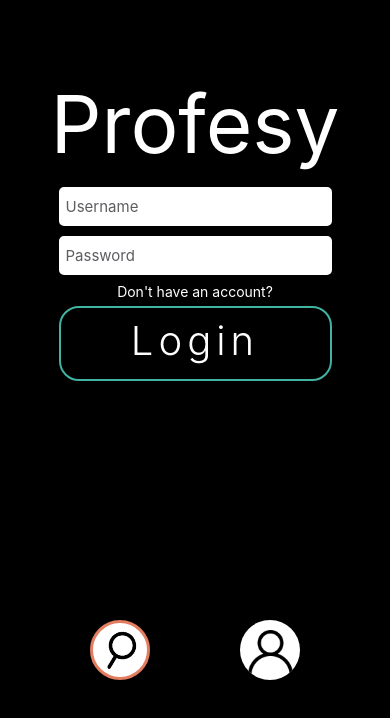
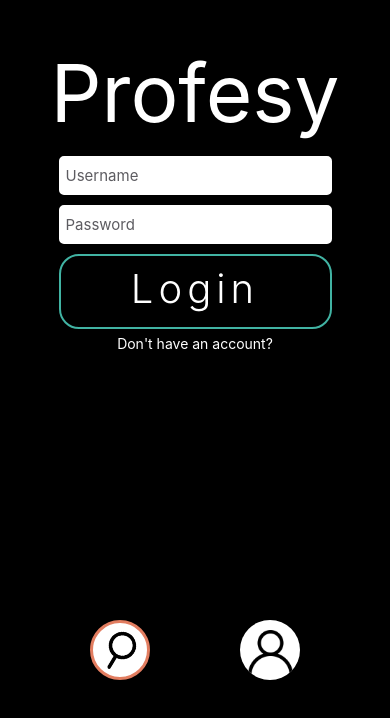
Before and after one commit to elitracy/profesy-public, a React Native app: screen /Login in a window 390 px wide. Shown: the part 126-844 px from the top of the page. Built offline with nearby package versions, Linux system fonts and the light colour scheme.

Commit message:
fix(navigation.tsx home.tsx): nav buttons update properly, home search has cancel button
A global navigation context was added to allow child components to update the navigation ui. Added a
'cancel' button to the home search to allow users to click out of their text input

fix #11

```diff
--- a/App.tsx
+++ b/App.tsx
@@ -11,12 +11,20 @@ import { RootStackParamList } from './RootStackParams'
 import { Account } from './components/screens/Account'
 import { Courses } from './components/screens/Courses'
 import React from 'react'
+import NavContext from './utils/NavContext'
 
 const Stack = createNativeStackNavigator<RootStackParamList>()
 LogBox.ignoreAllLogs()
 
 export default function App() {
+  const [currentNav, setCurrentNav] = React.useState('home')
+  const navSettings = {
+    currentNav: currentNav,
+    setCurrentNav: setCurrentNav,
+  }
+
   return (
+    <NavContext.Provider value={navSettings}>
       <NavigationContainer>
         <StatusBar
           animated={true}
@@ -39,5 +47,6 @@ export default function App() {
           <Stack.Screen name="Courses" component={Courses} />
         </Stack.Navigator>
       </NavigationContainer>
+    </NavContext.Provider>
   )
 }
--- a/components/HistoryResult.tsx
+++ b/components/HistoryResult.tsx
@@ -19,7 +19,6 @@ interface Props {
 export const HistoryResult = (Props: Props['route']['params']) => {
   return (
     <View
-      key={undefined}
       style={{
         width: '95%',
         display: 'flex',
@@ -36,7 +35,6 @@ export const HistoryResult = (Props: Props['route']['params']) => {
         style={{ width: '100%' }}
       >
         <Text
-          key={undefined}
           style={{
             color: 'rgba(255,255,255,.8)',
             width: '100%',
@@ -50,7 +48,7 @@ export const HistoryResult = (Props: Props['route']['params']) => {
         onPress={() =>
           Props.setHistory(
             Props.history.filter((elem) => {
-              return elem !== Props.filterItem
+              return elem != Props.filterItem
             })
           )
         }
--- a/components/Navigation.tsx
+++ b/components/Navigation.tsx
@@ -8,13 +8,14 @@ import { RootStackParamList } from '../RootStackParams'
 import { NativeStackNavigationProp } from '@react-navigation/native-stack'
 import { useNavigation } from '@react-navigation/native'
 import React from 'react'
+import NavContext from '../utils/NavContext'
 
 type navScreenProp = NativeStackNavigationProp<RootStackParamList>
 
 export function Navigation() {
   // SET STATES
   const navigation = useNavigation<navScreenProp>()
-  const [navSelected, setNavSelected] = useState('home')
+  const { currentNav, setCurrentNav } = React.useContext(NavContext)
 
   return (
     <View style={styles.navContainer}>
@@ -22,10 +23,10 @@ export function Navigation() {
       <Pressable
         onPress={() => {
           navigation.navigate('Home')
-          setNavSelected('home')
+          setCurrentNav('home')
         }}
         style={[
-          navSelected === 'home' && styles.pressed,
+          currentNav === 'home' && styles.pressed,
           {
             backgroundColor: 'white',
             borderRadius: 50,
@@ -75,11 +76,11 @@ export function Navigation() {
       {/*ACCOUNT BUTTON*/}
       <Pressable
         onPress={() => {
-          setNavSelected('account')
+          setCurrentNav('account')
           navigation.navigate('Account')
         }}
         style={[
-          navSelected === 'account' && styles.pressed,
+          currentNav === 'account' && styles.pressed,
           {
             backgroundColor: 'white',
             borderRadius: 50,
--- a/components/screens/Login.tsx
+++ b/components/screens/Login.tsx
@@ -17,6 +17,7 @@ import { sha256 } from 'js-sha256'
 import React from 'react'
 import { getItem, storeItem } from '../../utils/localStorage'
 import loginAPI from '../../api/loginAPI'
+import NavContext from '../../utils/NavContext'
 
 type loginScreenProp = NativeStackNavigationProp<RootStackParamList, 'Login'>
 
@@ -27,6 +28,7 @@ export function Login() {
   const [badLogin, setBadLogin] = useState(false)
 
   const navigation = useNavigation<loginScreenProp>()
+  const { currentNav, setCurrentNav } = React.useContext(NavContext)
 
   // not logged in
   return (
@@ -40,9 +42,9 @@ export function Login() {
       <View
         style={{
           width: '100%',
-          height: '60%',
+          height: '75%',
           display: 'flex',
-          justifyContent: 'flex-end',
+          justifyContent: 'center',
           alignItems: 'center',
         }}
       >
@@ -92,18 +94,12 @@ export function Login() {
             placeholderTextColor={colors.GREY}
             secureTextEntry={true}
           />
-          <View
-            style={{
-              flexDirection: 'column',
-              height: badLogin ? '16%' : '10%',
-            }}
-          >
-            {badLogin ? (
-              <Text style={styles.incorrectLoginStyles}>Incorrect login</Text>
-            ) : null}
+          {badLogin && (
+            <Text style={styles.incorrectLoginStyles}>Incorrect login</Text>
+          )}
 
-            {/*NOTE - Implement forgot password functionality*/}
-            {/* <TouchableOpacity
+          {/*NOTE - Implement forgot password functionality*/}
+          {/* <TouchableOpacity
             style={{ flex: 1 }}
             onPress={() => console.log('USER FORGOT PASSWORD')}
           >
@@ -117,16 +113,7 @@ export function Login() {
             </Text>
           </TouchableOpacity> */}
 
-            {/*SIGN UP*/}
-            <TouchableOpacity
-              style={{ flex: 1 }}
-              onPress={() => navigation.navigate('Signup')}
-            >
-              <Text style={styles.signupPasswordStyles}>
-                {"Don't have an account?"}
-              </Text>
-            </TouchableOpacity>
-          </View>
+          {/*SIGN UP*/}
           {/*LOGIN BUTTON*/}
           <TouchableOpacity
             style={{
@@ -134,7 +121,7 @@ export function Login() {
               width: '100%',
               borderWidth: 2,
               borderRadius: 20,
-              marginTop: 5,
+              marginTop: 4,
             }}
             onPress={() => {
               loginAPI(username, sha256(password)).then((res) => {
@@ -146,11 +133,17 @@ export function Login() {
                   storeItem('loggedIn', 'true')
                   setBadLogin(false)
                   navigation.navigate('Home')
+                  setCurrentNav('home')
                 } else setBadLogin(true)
               })
             }}
           >
             <Text style={styles.loginStyles}>Login</Text>
+          </TouchableOpacity>
+          <TouchableOpacity onPress={() => navigation.navigate('Signup')}>
+            <Text style={styles.signupPasswordStyles}>
+              {"Don't have an account?"}
+            </Text>
           </TouchableOpacity>
         </View>
       </View>
@@ -174,10 +167,7 @@ const styles = StyleSheet.create({
   },
   incorrectLoginStyles: {
     textAlign: 'center',
-    padding: 4,
-    paddingTop: 4,
     color: 'red',
-    fontStyle: 'italic',
   },
   forgotPasswordStyles: {
     textAlign: 'center',
@@ -186,7 +176,7 @@ const styles = StyleSheet.create({
   signupPasswordStyles: {
     textAlign: 'center',
     color: 'white',
-    paddingTop: 2,
+    marginTop: 6,
   },
   loginStyles: {
     color: 'white',
--- a/components/screens/Signup.tsx
+++ b/components/screens/Signup.tsx
@@ -19,6 +19,7 @@ import { storeItem } from '../../utils/localStorage'
 import signupAPI from '../../api/signupAPI'
 import { Feather, AntDesign } from '@expo/vector-icons'
 import { KeyboardAwareScrollView } from 'react-native-keyboard-aware-scroll-view'
+import NavContext from '../../utils/NavContext'
 
 type signupScreenProp = NativeStackNavigationProp<RootStackParamList, 'Signup'>
 
@@ -53,6 +54,7 @@ export function Signup() {
   const [validLen, setValidLen] = useState(false)
 
   const navigation = useNavigation<signupScreenProp>()
+  const { currentNav, setCurrentNav } = React.useContext(NavContext)
 
   const upperReg = new RegExp('.*[A-Z].*')
   const lowerReg = new RegExp('.*[a-z].*')
@@ -345,6 +347,7 @@ export function Signup() {
                     storeItem('email', res.email)
                     storeItem('loggedIn', 'true')
                     navigation.navigate('Home')
+                    setCurrentNav('home')
 
                     //intialize search history
                     // storeItem('profHistory', "")
--- a/styles/homeStyles.ts
+++ b/styles/homeStyles.ts
@@ -33,12 +33,10 @@ export const styles: any = {
     paddingTop: 8,
   },
   inputStyles: {
-    borderWidth: 2,
-    borderRightWidth: 0,
-    borderLeftWidth: 0,
     padding: 10,
     paddingLeft: 30,
     fontSize: 15,
+    color: 'white',
   },
   searchContainer: {
     width: '95%',
@@ -50,9 +48,8 @@ export const styles: any = {
     flexDirection: 'row',
     alignItems: 'center',
     justifyContent: 'center',
-    backgroundColor: 'white',
-    borderRadius: 5,
-    width: '100%',
+    backgroundColor: 'rgba(255,255,255,.1)',
+    borderRadius: 8,
   },
   filtersContainer: {
     display: 'flex',
--- /dev/null
+++ b/utils/NavContext.ts
@@ -0,0 +1,5 @@
+import { createContext } from 'react'
+
+const NavContext = createContext('home')
+
+export default NavContext
```
Also changed, not shown: components/screens/Home.tsx (+58 -4 lines). Lines whose indentation alone changed are shown as unchanged.
